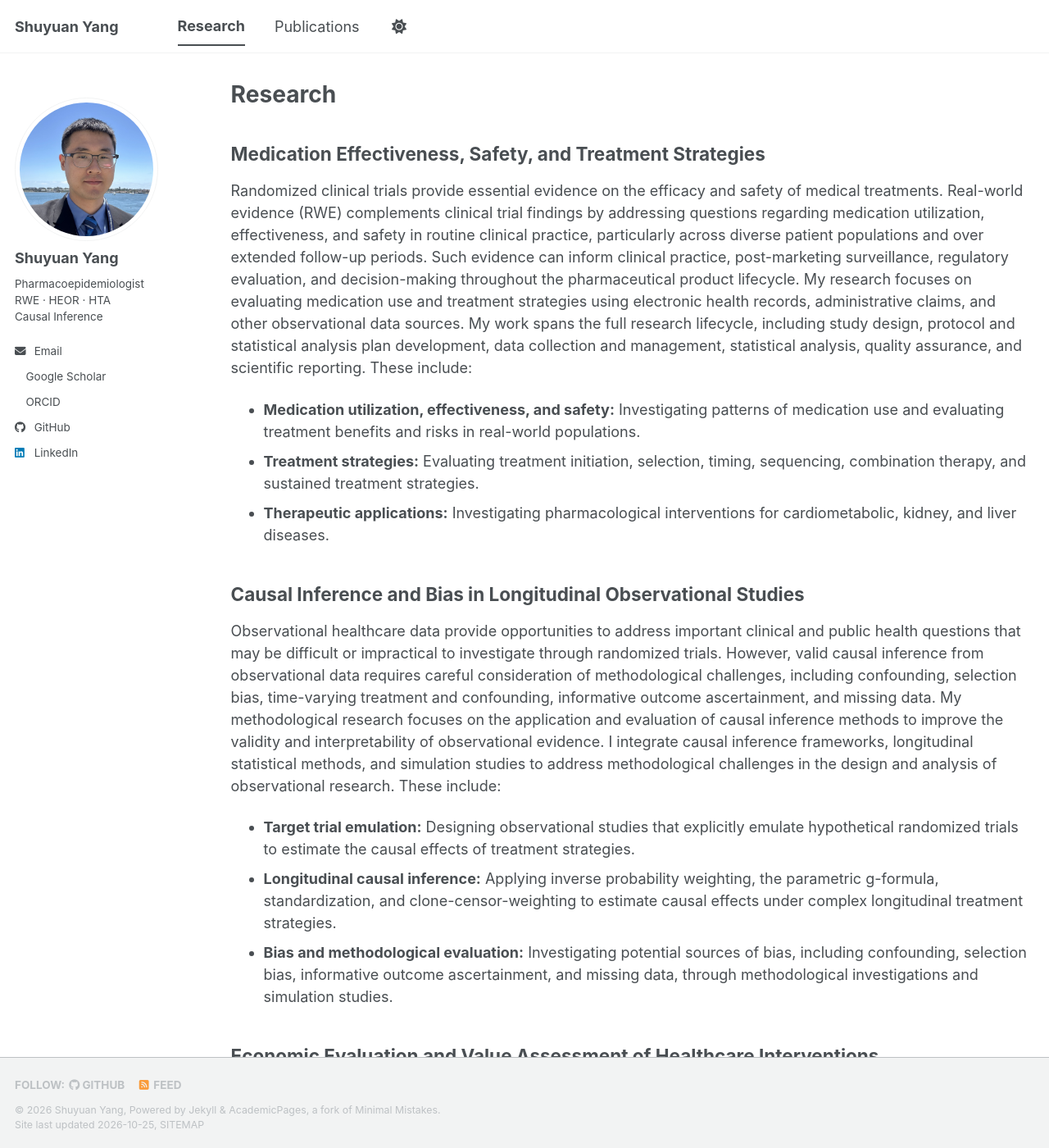
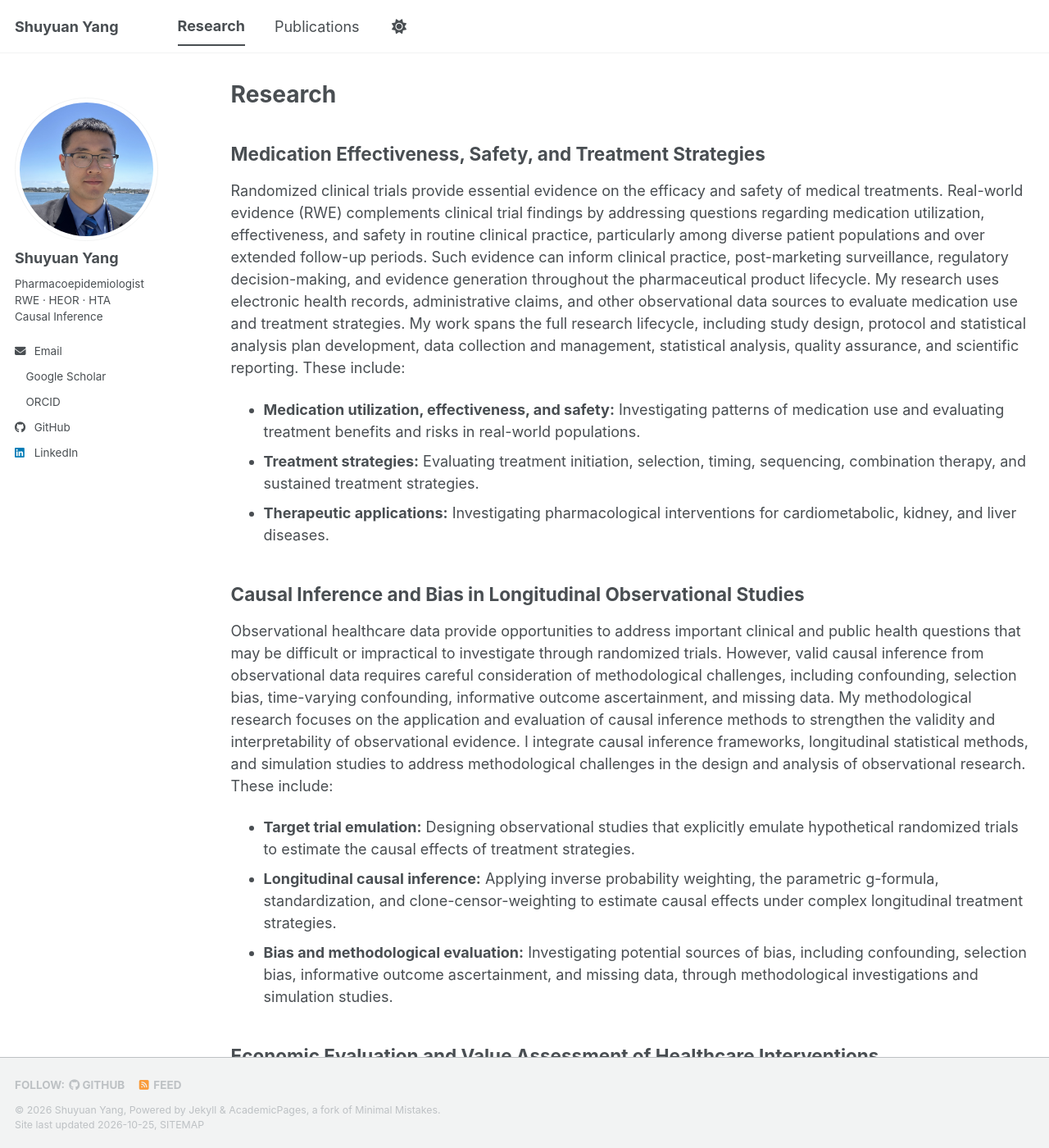
Before and after one commit to yang-shuyuan/yang-shuyuan.github.io, a Jekyll site: the page built from _pages/research.md, in a window 1280 px wide and 1400 px high. Shown: the whole window at 82% size. Built offline with Jekyll 4.4.1, drawn with Linux system fonts in a browser that asks for light colours; a style sheet for code colours, icons or effects is not loaded; some of the changed text lies outside the part shown.

Commit message:
Update research.md

```diff
--- a/_pages/research.md
+++ b/_pages/research.md
@@ -7,7 +7,7 @@ author_profile: true
 
 ## Medication Effectiveness, Safety, and Treatment Strategies
 
-Randomized clinical trials provide essential evidence on the efficacy and safety of medical treatments. Real-world evidence (RWE) complements clinical trial findings by addressing questions regarding medication utilization, effectiveness, and safety in routine clinical practice, particularly across diverse patient populations and over extended follow-up periods. Such evidence can inform clinical practice, post-marketing surveillance, regulatory evaluation, and decision-making throughout the pharmaceutical product lifecycle. My research focuses on evaluating medication use and treatment strategies using electronic health records, administrative claims, and other observational data sources. My work spans the full research lifecycle, including study design, protocol and statistical analysis plan development, data collection and management, statistical analysis, quality assurance, and scientific reporting. These include:
+Randomized clinical trials provide essential evidence on the efficacy and safety of medical treatments. Real-world evidence (RWE) complements clinical trial findings by addressing questions regarding medication utilization, effectiveness, and safety in routine clinical practice, particularly among diverse patient populations and over extended follow-up periods. Such evidence can inform clinical practice, post-marketing surveillance, regulatory decision-making, and evidence generation throughout the pharmaceutical product lifecycle. My research uses electronic health records, administrative claims, and other observational data sources to evaluate medication use and treatment strategies. My work spans the full research lifecycle, including study design, protocol and statistical analysis plan development, data collection and management, statistical analysis, quality assurance, and scientific reporting. These include:
 
 - **Medication utilization, effectiveness, and safety:** Investigating patterns of medication use and evaluating treatment benefits and risks in real-world populations.
 - **Treatment strategies:** Evaluating treatment initiation, selection, timing, sequencing, combination therapy, and sustained treatment strategies.
@@ -15,7 +15,7 @@ Randomized clinical trials provide essential evidence on the efficacy and safety
 
 ## Causal Inference and Bias in Longitudinal Observational Studies
 
-Observational healthcare data provide opportunities to address important clinical and public health questions that may be difficult or impractical to investigate through randomized trials. However, valid causal inference from observational data requires careful consideration of methodological challenges, including confounding, selection bias, time-varying treatment and confounding, informative outcome ascertainment, and missing data. My methodological research focuses on the application and evaluation of causal inference methods to improve the validity and interpretability of observational evidence. I integrate causal inference frameworks, longitudinal statistical methods, and simulation studies to address methodological challenges in the design and analysis of observational research. These include:
+Observational healthcare data provide opportunities to address important clinical and public health questions that may be difficult or impractical to investigate through randomized trials. However, valid causal inference from observational data requires careful consideration of methodological challenges, including confounding, selection bias, time-varying confounding, informative outcome ascertainment, and missing data. My methodological research focuses on the application and evaluation of causal inference methods to strengthen the validity and interpretability of observational evidence. I integrate causal inference frameworks, longitudinal statistical methods, and simulation studies to address methodological challenges in the design and analysis of observational research. These include:
 
 - **Target trial emulation:** Designing observational studies that explicitly emulate hypothetical randomized trials to estimate the causal effects of treatment strategies.
 - **Longitudinal causal inference:** Applying inverse probability weighting, the parametric g-formula, standardization, and clone-censor-weighting to estimate causal effects under complex longitudinal treatment strategies.
@@ -23,7 +23,7 @@ Observational healthcare data provide opportunities to address important clinica
 
 ## Economic Evaluation and Value Assessment of Healthcare Interventions
 
-Evaluating healthcare interventions requires consideration of their clinical effectiveness, safety, economic consequences, and broader implications for healthcare systems. Health economics and outcomes research (HEOR) and health technology assessment (HTA) provide complementary approaches to integrating clinical, economic, and patient-centered evidence to assess the value of healthcare interventions. My research focuses on the integration of real-world evidence, economic evaluation, decision-analytic modeling, and evidence synthesis to inform healthcare resource allocation, reimbursement, market access, and health policy decisions. These include:
+Evaluating healthcare interventions requires consideration of their clinical effectiveness, safety, economic consequences, and broader implications for healthcare systems. Health economics and outcomes research (HEOR) and health technology assessment (HTA) provide complementary approaches to integrating clinical, economic, and patient-centered evidence to assess the value of healthcare interventions. My research seeks to integrate real-world evidence, economic evaluation, decision-analytic modeling, and evidence synthesis to inform healthcare resource allocation, reimbursement, market access, and health policy decisions. These include:
 
 - **Healthcare resource utilization and costs:** Assessing healthcare utilization, treatment-related costs, and economic outcomes associated with medical interventions.
 - **Economic evaluation:** Applying cost-effectiveness analysis, cost-utility analysis, and decision-analytic modeling to evaluate the economic value of healthcare interventions.
```
